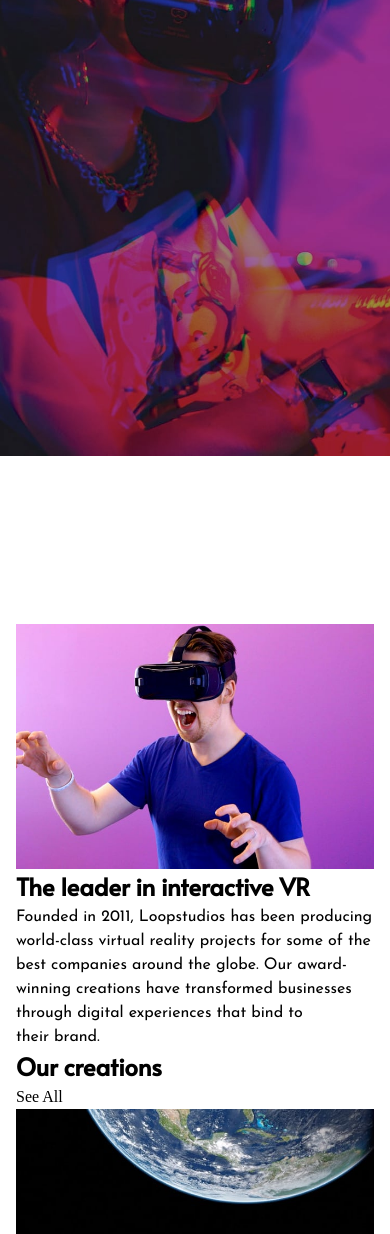
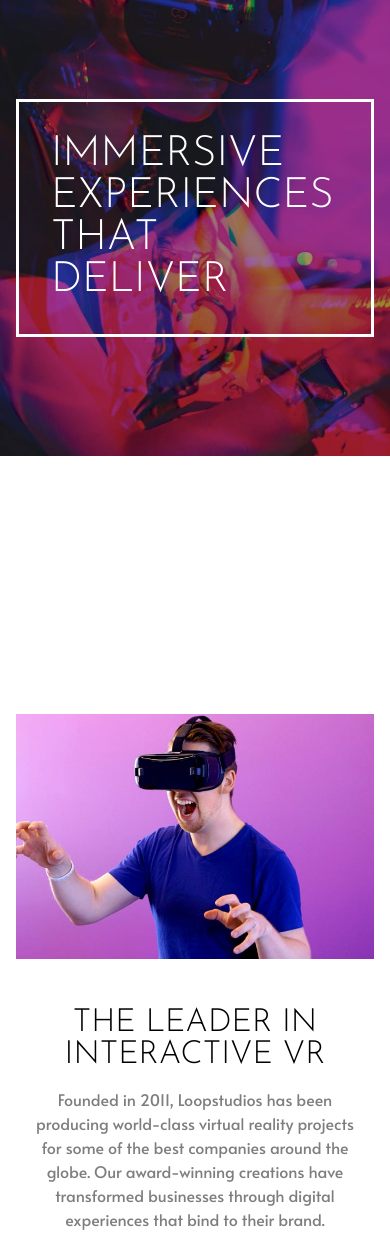
Before and after one commit to ioangheraszim/Loop-studios, a plain HTML site: page index.html in a window 390 px wide. Shown: the part 220-1454 px from the top of the page. Drawn offline with Linux system fonts and the light colour scheme; a script that the page names is missing; files whose address does not match are found by name.

Commit message:
feat: implemented javascript for navigation toggling and styled about and header - Implemented JavaScript to toggle navbar between active and inactive states - Styled about and header section of the page in mobile format

```diff
--- a/index.html
+++ b/index.html
@@ -42,7 +42,7 @@
           <img src="./assets/images/icon-hamburger.svg" alt="" />
         </button>
       </nav>
-      <section class="container">
+      <section class="container header__centered">
         <div class="header__hero">
           <h1 class="header__title">Immersive experiences that deliver</h1>
         </div>
@@ -75,7 +75,7 @@
       <section class="container creations">
         <div class="creations__wrap">
           <h2 class="creations__title">Our creations</h2>
-          <button class="btn creations__btn">See All</button>
+          <button class="btn creations__btn btn__desktop">See All</button>
         </div>
         <div class="creations__grid">
           <div class="creations__item">
@@ -183,6 +183,7 @@
             <p>Make it fisheye</p>
           </div>
         </div>
+        <button class="btn creations__btn btn__mobile">See All</button>
       </section>
     </main>
     <footer class="footer">
--- /dev/null
+++ b/main.js
@@ -0,0 +1,11 @@
+const navItems = document.querySelector(".nav__items");
+const btnOpen = document.getElementById("btn-open");
+const btnClose = document.getElementById("btn-close");
+
+btnOpen.addEventListener("click", () => {
+  navItems.classList.add("nav__items--active");
+});
+
+btnClose.addEventListener("click", () => {
+  navItems.classList.remove("nav__items--active");
+});
--- /dev/null
+++ b/scss/components/_about.scss
@@ -0,0 +1,29 @@
+@use "../util/" as u;
+
+.about {
+  padding: u.rem(74) 0;
+
+  &__media {
+    margin: u.rem(16) 0;
+  }
+
+  &__content {
+    background-color: var(--white);
+    padding: u.rem(16);
+    text-align: center;
+  }
+
+  &__title {
+    font-family: var(--font-primary);
+    text-transform: uppercase;
+    font-size: u.rem(32);
+    font-weight: 300;
+    line-height: 1;
+    padding: u.rem(16);
+  }
+
+  &__info {
+    font-family: var(--font-secondary);
+    opacity: 0.5;
+  }
+}
--- a/scss/components/_button.scss
+++ b/scss/components/_button.scss
@@ -1,3 +1,5 @@
+@use "../util/" as u;
+
 .btn {
   cursor: pointer;
   background: transparent;
--- /dev/null
+++ b/scss/components/_creations.scss
@@ -0,0 +1 @@
+@use "../util/" as u;
--- a/scss/components/_header.scss
+++ b/scss/components/_header.scss
@@ -4,29 +4,45 @@
   background-image: url(../../assets/images/mobile/image-hero.jpg);
   background-repeat: no-repeat;
   background-size: 100%;
-
   height: 100svh;
   padding: u.rem(32) u.rem(16);
+  position: relative;
+
+  @include u.flex(column, center, center);
 
   @include u.breakpoint(desktop) {
     height: u.rem(650);
     background-image: url(../../assets/images/desktop/image-hero.jpg);
     background-size: cover;
   }
+}
 
-  &__hero {
-    border: 1px solid var(--white);
+.header__centered {
+  @include u.flex(column, center, center);
+  flex: 1 1 auto;
+  width: 100%;
+  max-width: inherit;
+}
+
+.header__hero {
+  text-align: center;
+  border: u.rem(3) solid var(--white);
   color: var(--white);
   padding: u.rem(32);
+  max-width: u.rem(375);
+  width: 100%;
 
   @include u.breakpoint(desktop) {
-      width: 350px;
+    width: u.rem(300);
     margin: u.rem(36) 0;
   }
 }
 
-  &__title {
+.header__title {
+  text-align: start;
   text-transform: uppercase;
   font-weight: 300;
+  font-family: var(--font-primary);
+  font-size: u.rem(42);
+  line-height: 1;
 }
-}
--- a/scss/components/_index.scss
+++ b/scss/components/_index.scss
@@ -2,3 +2,5 @@
 @forward "footer";
 @forward "button";
 @forward "navigation";
+@forward "about";
+@forward "creations";
--- a/scss/components/_navigation.scss
+++ b/scss/components/_navigation.scss
@@ -1,9 +1,7 @@
 @use "../util/" as u;
 
 .nav {
-  display: flex;
-  align-items: center;
-  justify-content: space-between;
+  @include u.flex($align: center, $justify: space-between);
 
   &__items {
     position: fixed;
@@ -34,9 +32,7 @@
   }
 
   &__item--top {
-    display: flex;
-    align-items: center;
-    justify-content: space-between;
+    @include u.flex(row, center, space-between);
     margin-bottom: u.rem(100);
     width: min(100% - u.rem(16), u.rem(375));
     margin: 0 auto u.rem(100) auto;
@@ -49,7 +45,7 @@
     color: var(--grey-200);
     position: relative;
     display: inline-block;
-    padding-bottom: 4px;
+    padding-bottom: u.rem(4);
   }
 
   &__link::after {
@@ -58,7 +54,7 @@
     left: 50%;
     bottom: 0;
     width: 0;
-    height: 2px;
+    height: u.rem(2);
     background: var(--white);
     transform: translateX(-50%);
     transition: width 0.3s ease;
--- a/scss/global/_boilerplate.scss
+++ b/scss/global/_boilerplate.scss
@@ -36,19 +36,8 @@ select {
   font: inherit;
 }
 
-p,
-h1,
-h2,
-h3,
-h4,
-h5,
-h6 {
-  overflow-wrap: break-word;
-}
-
 p {
   text-wrap: pretty;
-  font-family: var(--font-primary);
 }
 
 h1,
@@ -58,7 +47,6 @@ h4,
 h5,
 h6 {
   text-wrap: balance;
-  font-family: var(--font-secondary);
 }
 
 a,
--- a/scss/util/_functions.scss
+++ b/scss/util/_functions.scss
@@ -3,18 +3,19 @@
 // function to convert pixel to rem
 @function rem($pixel) {
   @if math.is-unitless($pixel) {
-    @return math.div($pixel, 16) * 1rem;
+    $value: math.div($pixel, 16);
+    @return #{$value}rem;
   } @else {
     @error "Do not use units when using rem() function; only numbers";
   }
 }
 
 // function to convert pixel to em
-
 @function em($pixel) {
   @if math.is-unitless($pixel) {
-    @return math.div($pixel, 16) * 1em;
+    $value: math.div($pixel, 16);
+    @return #{$value}em;
   } @else {
-    @error "Do not use units when using rem() function; only numbers";
+    @error "Do not use units when using em() function; only numbers";
   }
 }
--- a/scss/util/_mixins.scss
+++ b/scss/util/_mixins.scss
@@ -6,13 +6,20 @@ $breakpoints: (
 );
 
 @mixin breakpoint($size) {
-  @media (width >= map-get($breakpoints, $size)) {
+  @media (min-width: #{map-get($breakpoints, $size)}) {
     @content;
   }
 }
 
 @mixin breakpoint-down($size) {
-  @media (width < map-get($breakpoints, $size)) {
+  @media (max-width: map-get($breakpoints, $size)) {
     @content;
   }
 }
+
+@mixin flex($dir: row, $align: center, $justify: center) {
+  display: flex;
+  flex-direction: $dir;
+  align-items: $align;
+  justify-content: $justify;
+}
```
Also changed, not shown: scss/style.css, 1 other file. Lines whose indentation alone changed are shown as unchanged.
